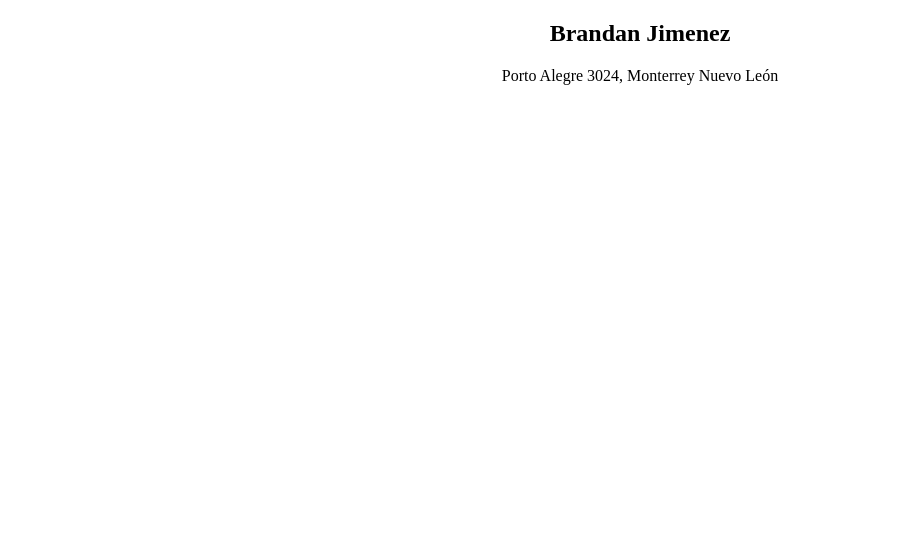
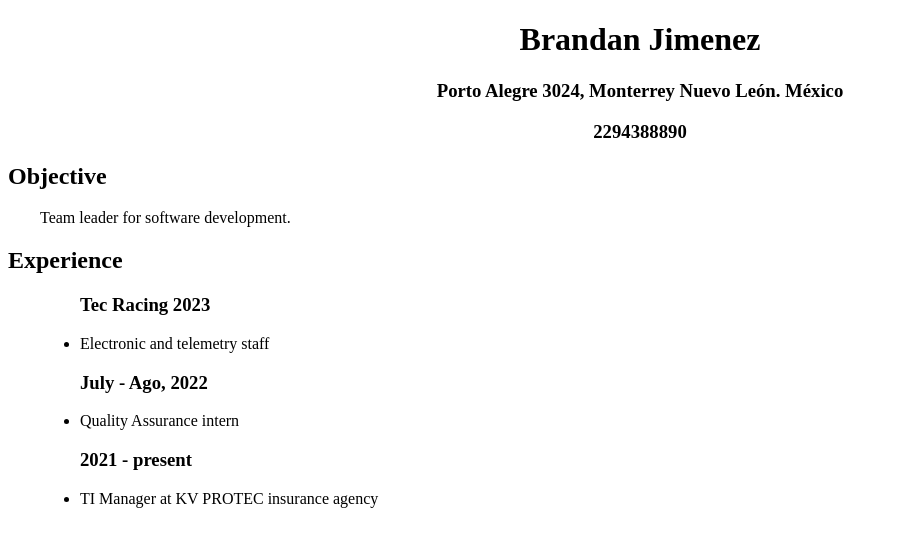
Before and after one commit to BrandanJV/Web_Lab1, a plain HTML site: page index.html in a window 1280 px wide. Shown: the whole page, without its empty margins (0-898 px from the left). Drawn offline with Linux system fonts and the light colour scheme.

Commit message:
objective and experience added

```diff
--- a/index.html
+++ b/index.html
@@ -7,9 +7,37 @@
     <title>Document</title>
 </head>
 <body>
-    <nav style="text-align: center;">
+    <main style="text-align: center;">
         <h1>Brandan Jimenez</h1>
-        <h3">Porto Alegre 3024, Monterrey Nuevo León</h3>
-    </nav>
+        <h3>Porto Alegre 3024, Monterrey Nuevo León. México</h3>
+        <h3>2294388890</h3>
+    </main>
+
+    <section>
+        <h2 >Objective</h2>
+        <p> Team leader for software development.</p>
+        <h2>Experience</h2>
+        <ul>
+            <h3>Tec Racing 2023</h3>
+            <li>Electronic and telemetry staff</li>
+            <h3>July - Ago, 2022</h3>
+            <li>Quality Assurance intern</li>
+            <h3>2021 - present</h3>
+            <li>TI Manager at KV PROTEC insurance agency</li>
+        </ul>
+
+    </section>
 </body>
 </html>
+
+<style>
+    h2{
+        font-weight: bold;
+    }
+    p{
+        margin-left: 2em;
+    }
+    ul{
+        margin-left: 2em;
+    }
+</style>
```
